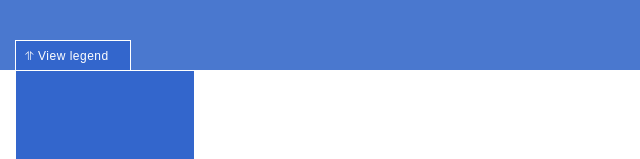
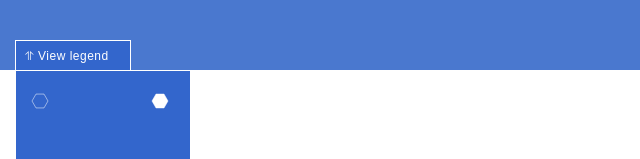
Before and after one commit to emilyfuhrman/F2016006, a plain HTML site: page index.html in a window 1280 px wide. Shown: the part 730-889 px from the top of the page, 0-640 px from the left. Drawn offline with Linux system fonts and the light colour scheme.

Commit message:
legend-ish

```diff
--- a/css/style.css
+++ b/css/style.css
@@ -135,13 +135,13 @@ div {
 #legend {
 	z-index:100;
 	font-size:0.6rem;
-	width:180px;
+	width:174px;
 	margin-left:15px;
 	bottom:0;
 	cursor:default;
 	}
 #legend.expanded {
-	width:360px;
+	width:330px;
 	}
 #legend.show {
 	bottom:90px;
@@ -157,7 +157,24 @@ div {
 	padding:8px 9px 0;
 	}
 #legend_body {
+	width:100%;
 	height:90px;
+	}
+
+.legend_g {
+	opacity:0;
+	visibility:hidden;
+	}
+.legend_g.show {
+	opacity:1;
+	visibility:visible;
+	}
+
+#legend .legend_hex {
+	fill:white;
+	stroke:white;
+	stroke-width:0.5;
+	stroke-opacity:1;
 	}
 
 #sampled {
--- a/js/vis.js
+++ b/js/vis.js
@@ -295,6 +295,7 @@ var init = function(){
 			});
 
 			//grab legend
+			var legend_g;
 			self.legend = d3.select('.nav#legend')
 				.on('mousemove',function(){
 					d3.select('#legend #legend_tab').html('&dArr; Hide legend');
@@ -311,6 +312,20 @@ var init = function(){
 			self.legend_body.enter().append('svg')
 				.classed('legend',true);
 			self.legend_body.exit().remove();
+			self.legend_g = self.legend_body.selectAll('g.legend_g')
+				.data([[6,7],[1,2,3,4,5]]);
+			self.legend_g.enter().append('g')
+				.classed('legend_g',true);
+			self.legend_g
+				.classed('show',function(d,i){
+					return i === 0;
+				})
+				.attr('transform',function(d,i){
+					var x = i*180 +24,
+						y = 30;
+					return 'translate(' +x +',' +y +')';
+				});
+			self.legend_g.exit().remove();
 
 			//grab buttons (filters), add click handlers
 			self.btn_filters = d3.selectAll('.btn.filter').on('click',function(){
@@ -329,7 +344,10 @@ var init = function(){
 					self.util_filters_clear();
 				} else{
 					self.btn_filters_clear.classed('visible',true);
+
 					self.legend.classed('expanded',true);
+					self.legend_g.classed('show',true);
+
 					d3.select('#sampled').classed('visible',true);
 				}
 
@@ -417,6 +435,26 @@ var init = function(){
 			var scale_age = d3.scale.linear()
 				.domain([0,self.buckets_age.length -1])
 				.range([2,hex_rad]);
+
+			//update legend
+			var legend_hexes;
+			legend_hexes = self.legend_g.selectAll('path.legend_hex')
+				.data(function(d,i){ return d; });
+			legend_hexes.enter().append('path')
+				.classed('legend_hex',true);
+			legend_hexes
+				.attr('d',function(d,i){
+					return d >5 ? hexbin.hexagon(hex_rad) : hexbin.hexagon(scale_age(d));
+				})
+				.attr('transform',function(d,i){
+					var x = d >5 ? i*120 : i*24,
+						y = 0;
+					return 'translate(' +x +',' +y +')rotate(90)';
+				})
+				.style('fill-opacity',function(d,i){
+					return d >5 ? ((d-6)*5)/5 : 1;
+				});
+			legend_hexes.exit().remove();
 
 			//INITIALIZE FUNCTIONS
 			//convert cube coordinates to pixel coordinates
@@ -609,7 +647,12 @@ var init = function(){
 				.style('color','white')
 				;
 			self.arrows.classed('visible',false);
+
 			self.legend.classed('expanded',false);
+			self.legend_g.classed('show',function(d,i){
+				return i === 0;
+			});
+
 			d3.select('#sampled').classed('visible',false);
 		},
 
```
